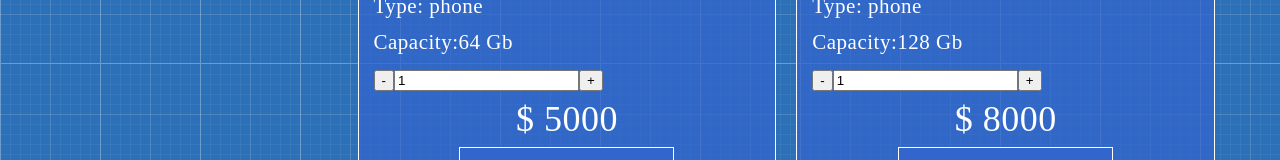
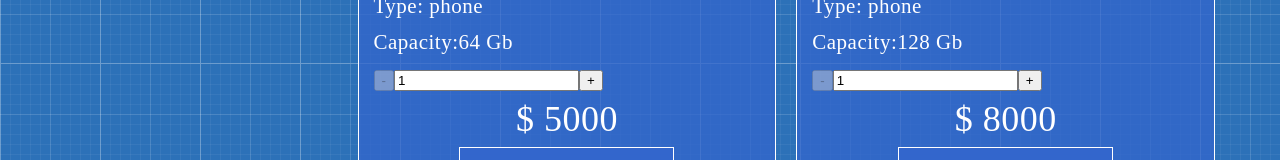
Before and after one commit to ApostleAndrew/shop-react, a React (Create React App) app: page / in a window 1280 px wide. Shown: the part 437-597 px from the top of the page. Built offline with nearby package versions, Linux system fonts and the light colour scheme.

Commit message:
add min count to OnDecrementClick

```diff
--- a/src/App/Main/Products/ProductsListItem.js
+++ b/src/App/Main/Products/ProductsListItem.js
@@ -43,6 +43,7 @@ class ProductsListItem extends Component {
             productsCount={this.state.productsCount}
             onDecrementClick={this.onDecrementClick}
             onIncrementClick={this.onIncrementClick}
+            minCount={1}
             />
 
         )
--- a/src/common/features/Cart/CartProductListItemExtended.js
+++ b/src/common/features/Cart/CartProductListItemExtended.js
@@ -8,6 +8,7 @@ const CartProductListItemExtended = ({
     count,
     removeProductFromCart,
     setProductQantity,
+    minCount,
 
 
 }) => (
@@ -33,6 +34,7 @@ const CartProductListItemExtended = ({
                          Sum for this item: <span className="bold sum-price">$ {(product.price * count)} </span>
                     </p>
                     <QuantityInput
+                        minCount={0}
                         productsCount = {count}
                         onIncrementClick = {()=> setProductQantity(product.id, count + 1)}
                         onDecrementClick = {() => {
--- a/src/common/features/Quantity/QuantityInput.js
+++ b/src/common/features/Quantity/QuantityInput.js
@@ -4,13 +4,14 @@ const QuantityInput = ({
     productsCount,
     onDecrementClick,
     onIncrementClick,
+    minCount = Number.MIN_SAFE_INTEGER,
 
 }) => {
     return (
         <div className='poduct-quantity'>
             <button
                 onClick={()=> onDecrementClick()}
-                disabled={productsCount <= 0 }
+                disabled={productsCount <= minCount }
 
 
 
```
